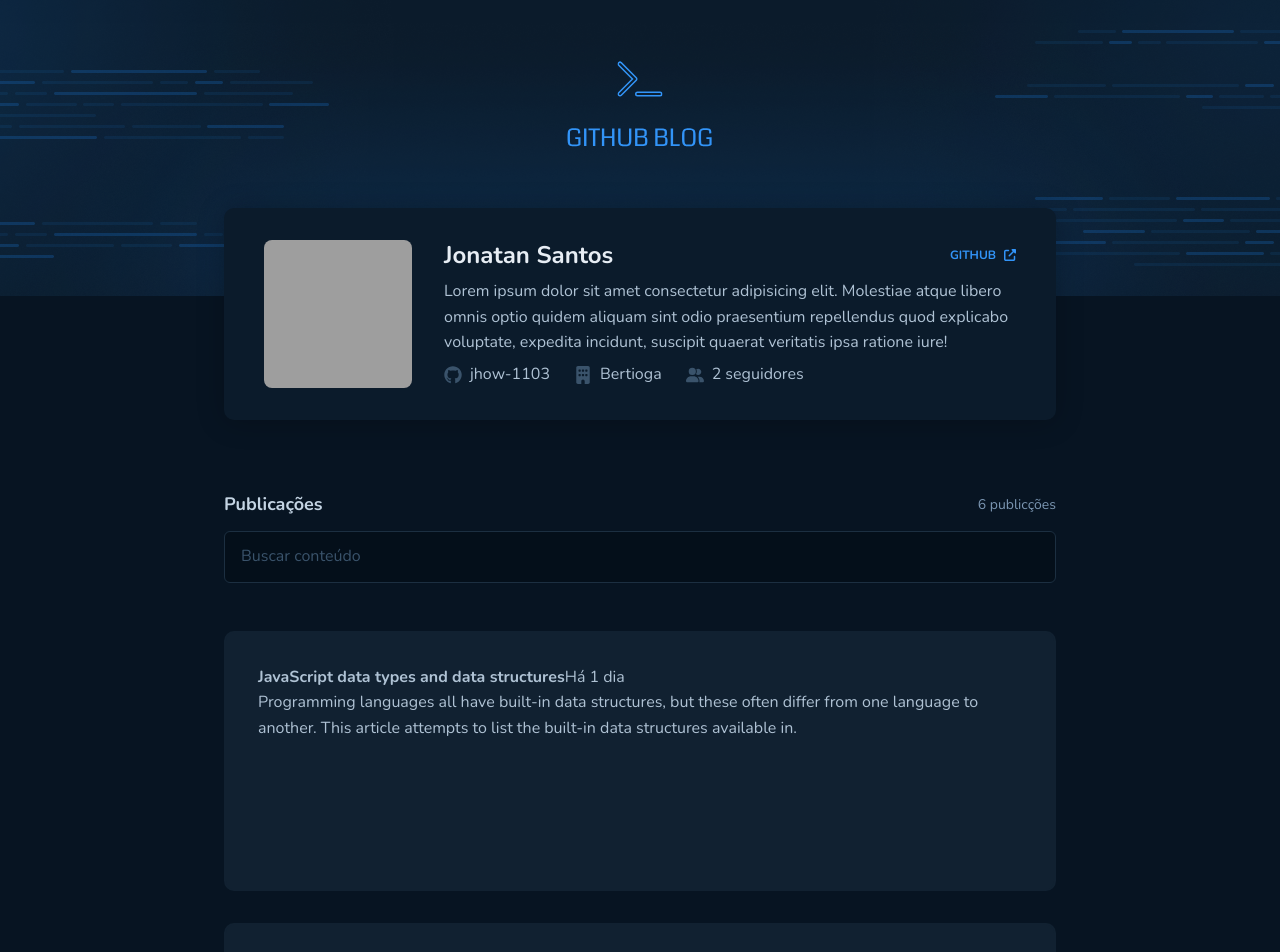
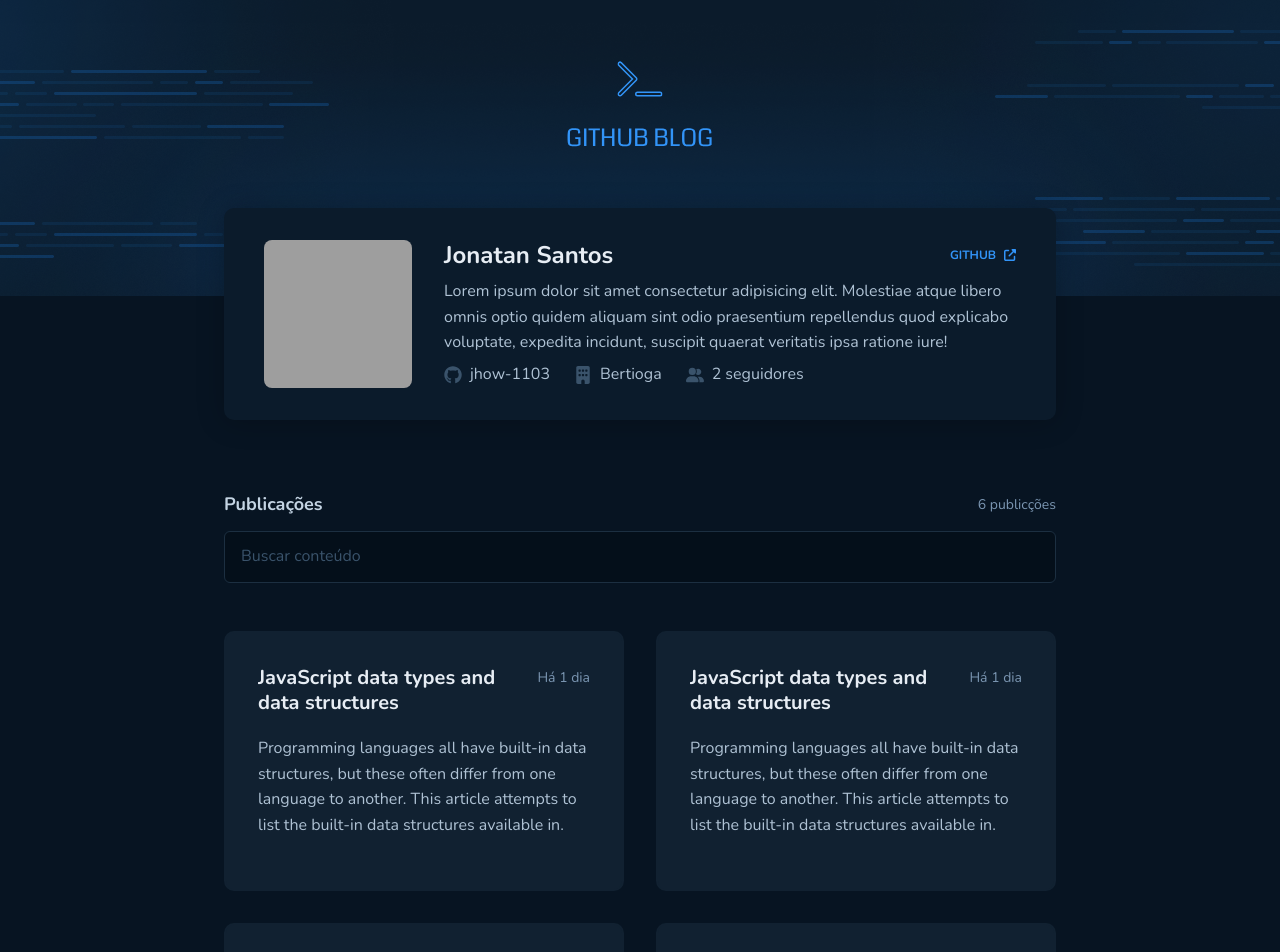
Before and after one commit to Jonatan1103/blog-github, a React (Vite) app: page / in a window 1280 px wide. Shown: the top 952 px of the page. Built offline with nearby package versions, Linux system fonts and the light colour scheme; grey boxes are pictures that could not be loaded.

Commit message:
pagination blog create

```diff
--- a/src/pages/Blog/components/Post/index.tsx
+++ b/src/pages/Blog/components/Post/index.tsx
@@ -2,7 +2,7 @@
 
 export function Post() {
   return (
-    <PostContainer>
+    <PostContainer to="/post/1">
       <div>
         <strong>
           JavaScript data types and data structures
@@ -11,7 +11,9 @@
       </div>
 
       <span>
+        <p>
         Programming languages all have built-in data structures, but these often differ from one language to another. This article attempts to list the built-in data structures available in.
+        </p>
       </span>
     </PostContainer>
   )
--- a/src/pages/Blog/components/Post/styles.ts
+++ b/src/pages/Blog/components/Post/styles.ts
@@ -1,6 +1,7 @@
+import { Link } from "react-router-dom";
 import styled from "styled-components";
 
-export const PostContainer = styled.div`
+export const PostContainer = styled(Link)`
   width: 100%;
   height: 16.25rem;
   border-radius: 10px;
@@ -12,4 +13,36 @@
   &:hover {
     border-color: ${(props) => props.theme.colors["base-label"]};
   }
+
+  div {
+    display: flex;
+    gap: 1rem;
+    margin-bottom: 1.25rem;
+
+    strong {
+      flex: 1;
+      font-size: ${(props) => props.theme.textSizes["title-title-m"]};
+      color: ${(props) => props.theme.colors["base-title"]};
+
+      overflow: hidden;
+      text-overflow: ellipsis;
+      display: -webkit-box;
+      -webkit-box-orient: vertical;
+      -webkit-line-clamp: 2;
+    }
+
+    span {
+      width: max-content;
+      font-size: ${(props) => props.theme.textSizes["text-text-s"]};
+      color: ${(props) => props.theme.colors["base-span"]};
+    }
+  }
+
+  p {
+    overflow: hidden;
+    text-overflow: ellipsis;
+    display: -webkit-box;
+    -webkit-box-orient: vertical;
+    -webkit-line-clamp: 4;
+  }
 `
--- a/src/pages/Blog/styles.ts
+++ b/src/pages/Blog/styles.ts
@@ -3,7 +3,7 @@
 export const PostsListContainer = styled.section`
   width: 100%;
   display: grid;
-  grid-template-columns: repeat(auto-fit, minmax(26rem, 1fr));
+  grid-template-columns: repeat(auto-fit, minmax(25rem,  1fr));
   gap: 2rem;
   margin-bottom: 14rem;
 `
```
